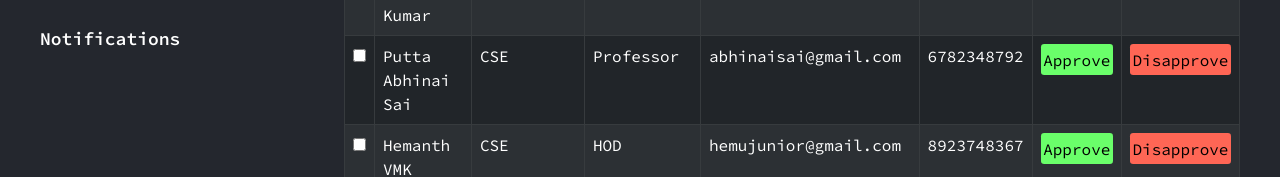
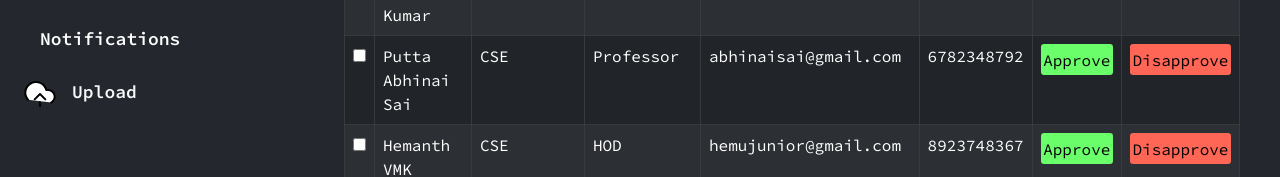
Before and after one commit to abhinaisai2002/College_Project_Frontend, a React (Create React App) app: page /admin in a window 1280 px wide. Shown: the part 237-414 px from the top of the page. Built offline with nearby package versions, Linux system fonts and the light colour scheme; some icons are missing.

Commit message:
added upload icon

```diff
--- a/src/pages/Admin.js
+++ b/src/pages/Admin.js
@@ -7,8 +7,11 @@ import { ReactComponent as ProfileIcon } from "../assets/Profile.svg";
 import { ReactComponent as SettingIcon } from "./icon.svg";
 import { ReactComponent as LogoutIcon } from "../assets/Logout.svg";
 import { ReactComponent as NotificationIcon } from "../assets/Notification-1.svg";
+
+import { ReactComponent as UploadIcon } from "../assets/upload-cloud.svg";
 import LordIcon from "../components/UI/lordIcons/LordIcon";
 import "../styles/Admin.scss";
+import { Link } from "react-router-dom";
 
 const Sidebar = () => {
   return (
@@ -38,6 +41,12 @@ const Sidebar = () => {
           <LordIcon icon="notification" />
           Notifications
         </div>
+        <div>
+          <Link to='/admin/upload' className="text-light">
+            <UploadIcon icon="notification" />
+            Upload
+          </Link>
+        </div>
       </aside>
 
       <footer>
```
Also changed, not shown: 1 other file (tests, documents, lock files or other folders).
